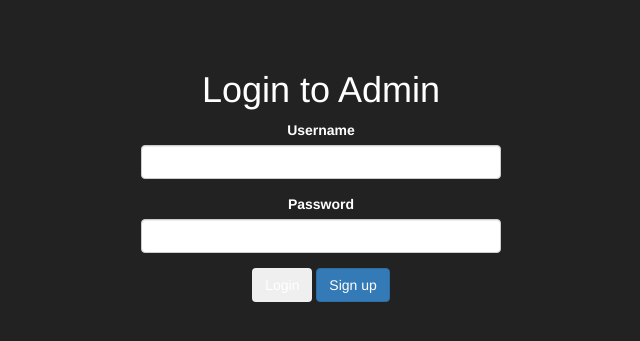
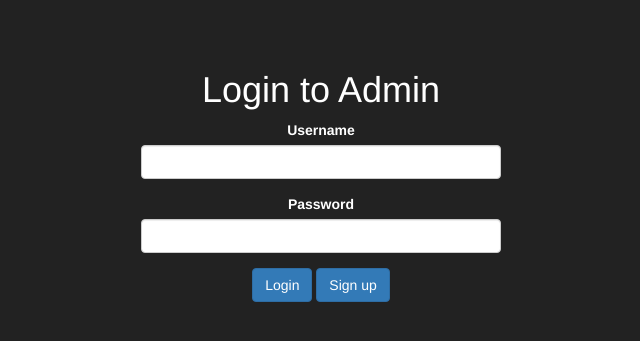
Before and after one commit to VMCuongOnGitHub/MyFirstPHPAppOnHeroku, a PHP site: page / in a window 1280 px wide. Shown: the top 341 px of the page, without its empty margins (319-959 px from the left). Run offline with PHP 8.4, Linux system fonts and the light colour scheme; data that the repository does not hold is empty; some libraries are stand-ins or nearby versions.

Commit message:
dasdsadas

```diff
--- a/css/style.css
+++ b/css/style.css
@@ -32,3 +32,7 @@ margin-bottom: 10px;
 width: 49%;
 
 }
+
+.signup-button{
+  background-color: rgb(26,61,91);
+}
--- a/index.php
+++ b/index.php
@@ -46,8 +46,8 @@
             </div>
 
             <div class="form-group">
-              <input type="submit" name="submit" class="btn btn-dark" value="Login">
-              <button type="button" name="button" class="btn btn-primary">Sign up</button>
+              <input type="submit" name="submit" class="btn btn-primary" value="Login">
+              <button type="button" name="button" class="btn btn-primary signup-button">Sign up</button>
             </div>
 
 
@@ -58,5 +58,4 @@
       </div>
     </header>
   </div>
-
 <?php require 'footer.php'; ?>
```
